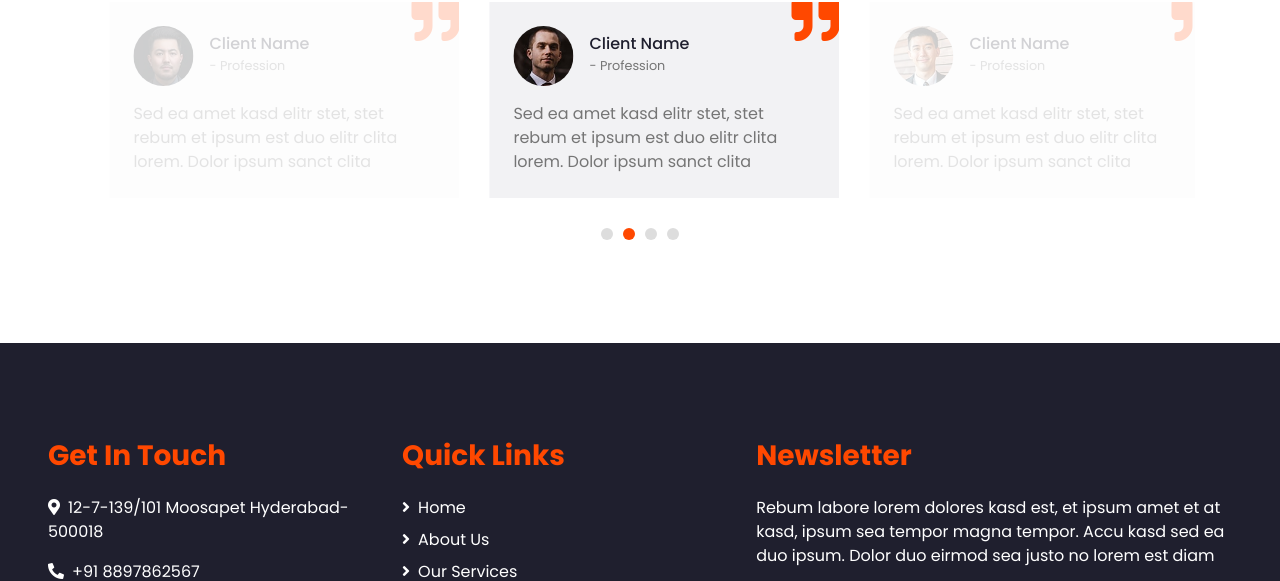
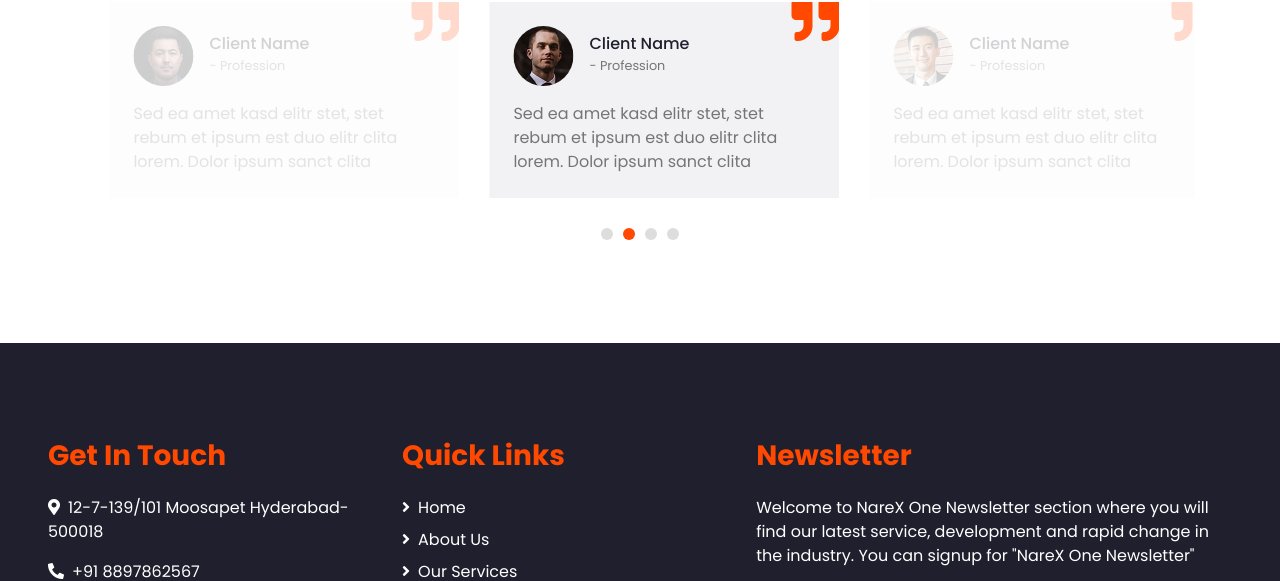
Before and after one commit to reddy6516/Narex-One, a plain HTML site: page service.html in a window 1280 px wide. Shown: the part 1638-2219 px from the top of the page. Drawn offline with nearby package versions, Linux system fonts and the light colour scheme.

Commit message:
Update service.html

```diff
--- a/service.html
+++ b/service.html
@@ -292,7 +292,7 @@
             </div>
             <div class="col-lg-5 col-md-6 mb-5">
                 <h3 class="text-primary mb-4">Newsletter</h3>
-                <p>Rebum labore lorem dolores kasd est, et ipsum amet et at kasd, ipsum sea tempor magna tempor. Accu kasd sed ea duo ipsum. Dolor duo eirmod sea justo no lorem est diam</p>
+                <p>Welcome to NareX One Newsletter section where you will find our latest service, development and rapid change in the industry. You can signup for "NareX One Newsletter"</p>
                 <div class="w-100">
                     <div class="input-group">
                         <input type="text" class="form-control border-light" style="padding: 30px;" placeholder="Your Email Address">
@@ -309,7 +309,7 @@
             <div class="col-lg-6 text-center text-md-left mb-3 mb-md-0">
                 <p class="m-0 text-white">&copy; <a href="#">Narex One</a>. All Rights Reserved.
 
-				<!--/*** This template is free as long as you keep the footer author’s credit link/attribution link/backlink. If you'd like to use the template without the footer author’s credit link/attribution link/backlink, you can purchase the Credit Removal License from "https://htmlcodex.com/credit-removal". Thank you for your support. ***/-->
+
 				Designed by <a href="https://htmlcodex.com">Naresh Reddy</a>
                 </p>
             </div>
@@ -354,4 +354,5 @@
     <script src="js/main.js"></script>
 </body>
 
+
 </html>
```
